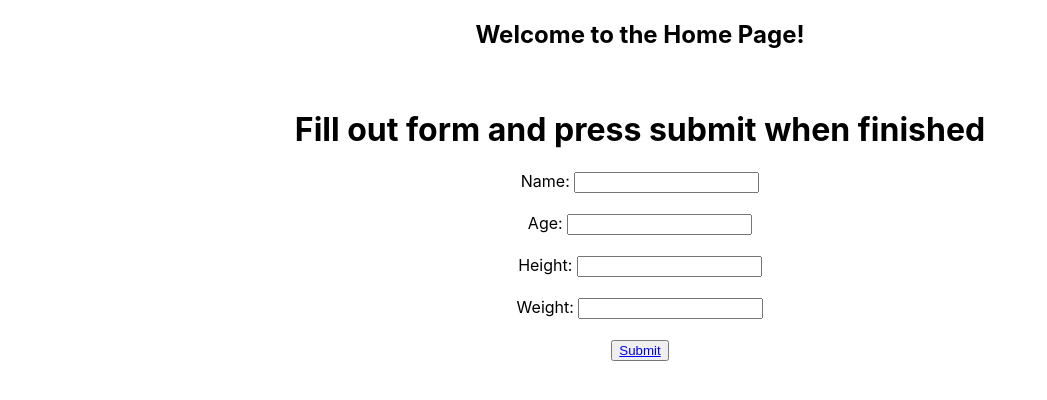
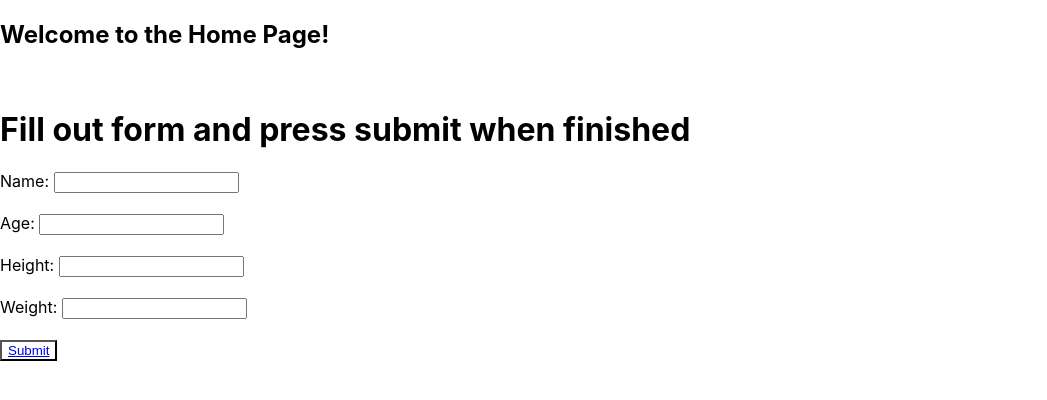
Before and after one commit to EddieYuabov/Calorie-Tracker, a React (Create React App) app in the folder front-end/: page / in a window 1280 px wide. Shown: the top 400 px of the page, without its empty margins (0-1047 px from the left). Built offline with nearby package versions, Linux system fonts and the light colour scheme; no server answers.

Commit message:
Applied grid to css

```diff
--- a/front-end/src/App.css
+++ b/front-end/src/App.css
@@ -1,7 +1,20 @@
 .App {
-  text-align: center;
+  background-color: white;
+}
+button{
+  background-color: white;
+}
+.home{
+  display:grid;
 }
 
+.calories{
+  display: grid;
+  grid-template-columns: 40px 400px 400px;
+}
+.output{
+  margin-left: 200px;
+}
 .App-logo {
   height: 40vmin;
   pointer-events: none;
--- a/front-end/src/App.js
+++ b/front-end/src/App.js
@@ -63,7 +63,6 @@ function App() {
       })
     setUpdate({ id: '', name: '', amount: '' })
   }
-
   return (
     <div className="App">
       <Routes>
--- a/front-end/src/components/Main.jsx
+++ b/front-end/src/components/Main.jsx
@@ -6,6 +6,7 @@ const Main = (props) => {
       <div className="calories">
       <Link to = '/'>Home</Link>
 
+      <div className="forms">
       <form onSubmit={props.handleSubmit}>
         <h1>Add food:</h1>
         <label htmlFor="name">Food: </label>
@@ -36,7 +37,8 @@ const Main = (props) => {
         <input id='amount' value={props.update.amount} onChange={props.handleUpdateChange}/>
         <button type="submit">Update</button>
       </form>
-
+      </div>
+      <div className="output">
       <h1>Output:</h1>
       {props.calories.map((item) => (
         <div key={item._id}>
@@ -49,6 +51,7 @@ const Main = (props) => {
       <br />
       <h2>Total: </h2>
       </div>
+      </div>
     )
   }
 
```
